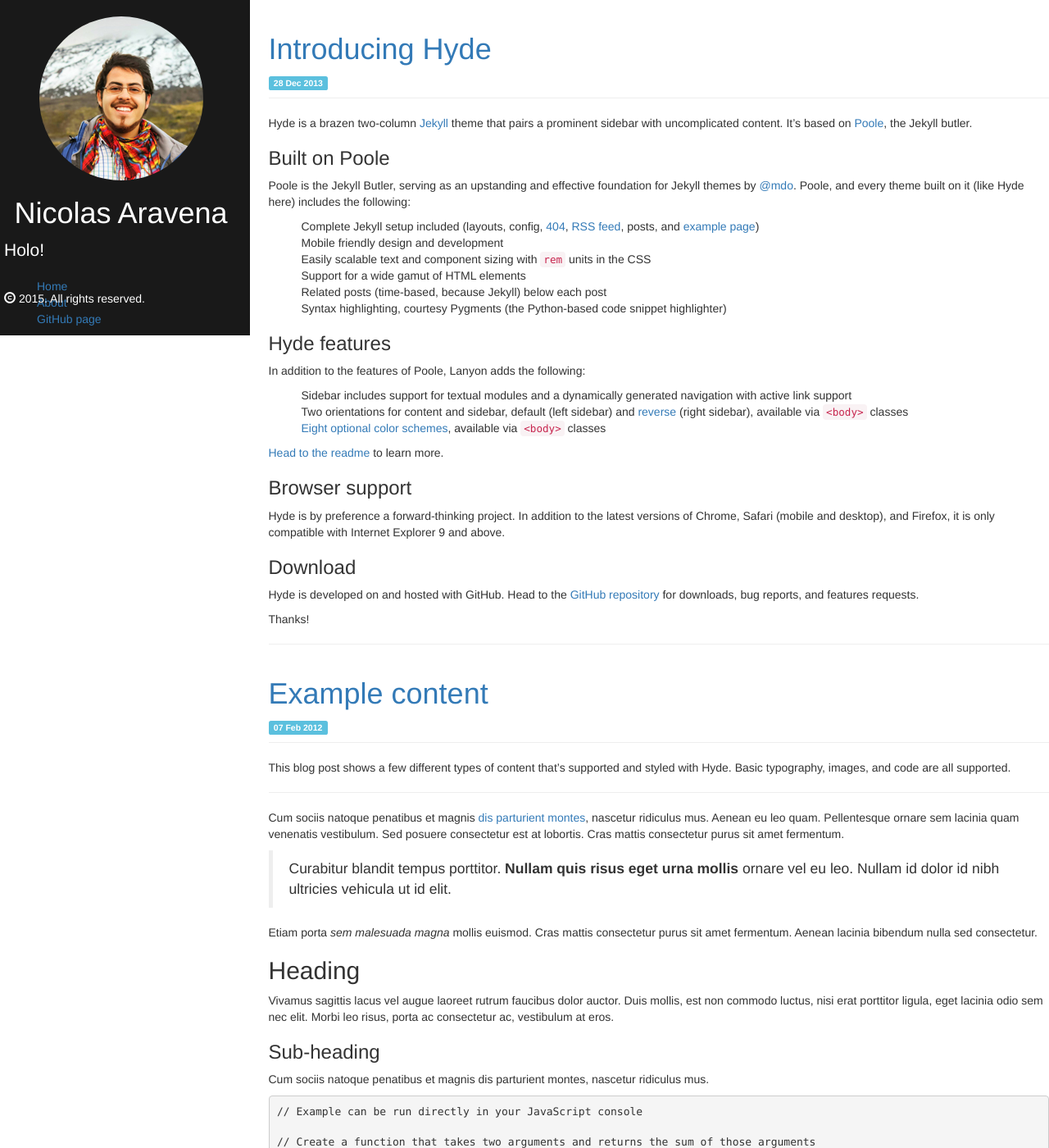
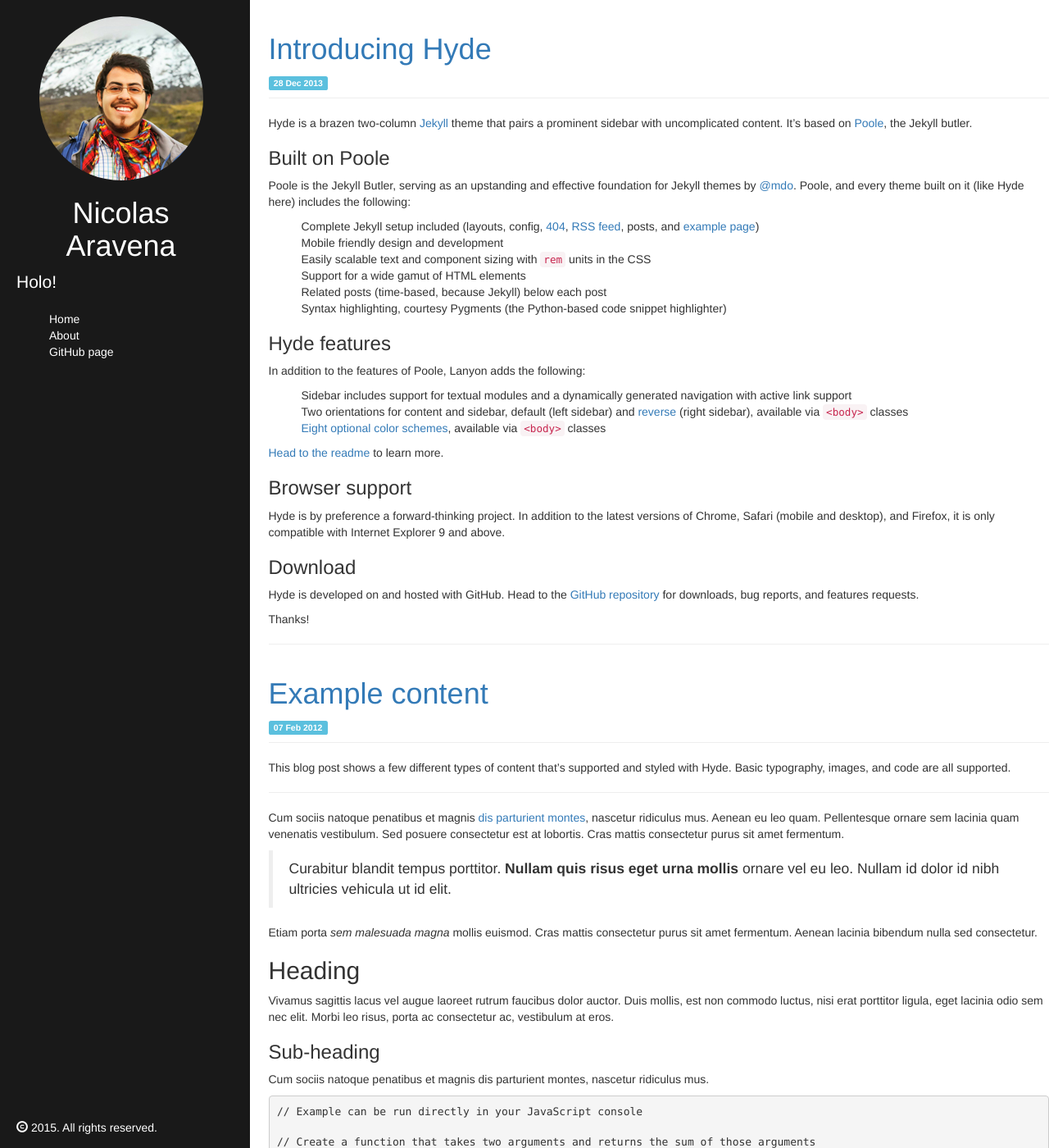
Before and after one commit to nicoaravena/nicoaravena.github.io, a Jekyll site: the page built from index.html, in a window 1280 px wide and 1400 px high. Shown: the whole window at 82% size. Built offline with Jekyll 4.4.1, drawn with Linux system fonts in a browser that asks for light colours; Markdown is read by kramdown in place of the engine named in the settings; the list of posts is cut into pages by our own code.

Commit message:
Sidebar fixes

```diff
--- a/_includes/sidebar.html
+++ b/_includes/sidebar.html
@@ -30,6 +30,8 @@
     <li class="sidebar-nav-item"><a href="{{ site.github }}">GitHub page</a></li>
   </ul>
   <div class="copyright">
-    <p><span class="glyphicon glyphicon-copyright-mark" aria-hidden="true"></span> {{ site.time | date: '%Y' }}. All rights reserved.</p>
+    <center>
+      <p><span class="glyphicon glyphicon-copyright-mark" aria-hidden="true"></span> {{ site.time | date: '%Y' }}. All rights reserved.</p>
+    </center>
   </div>
 </div>
--- a/public/css/style.css
+++ b/public/css/style.css
@@ -1,5 +1,4 @@
 body {
-	margin: auto;
 }
 
 ul{
@@ -13,10 +12,16 @@ ul{
 	color: white;
 	padding-top: 20px;
 	padding-left: 20px;
+	height: 100%;
+}
+
+.sidebar-nav a {
+	color: white;
 }
 
 .sidebar-sticky {
-	margin: auto;
+	padding-left: 15px;
+	padding-right: 15px;
 }
 
 .sidebar-about h1 {
@@ -31,9 +36,8 @@ ul{
 }
 
 .copyright {
+	bottom: 5px;
 	position: absolute;
-	bottom: 25px;
-	text-align: center;
 }
 
 .content {
```
